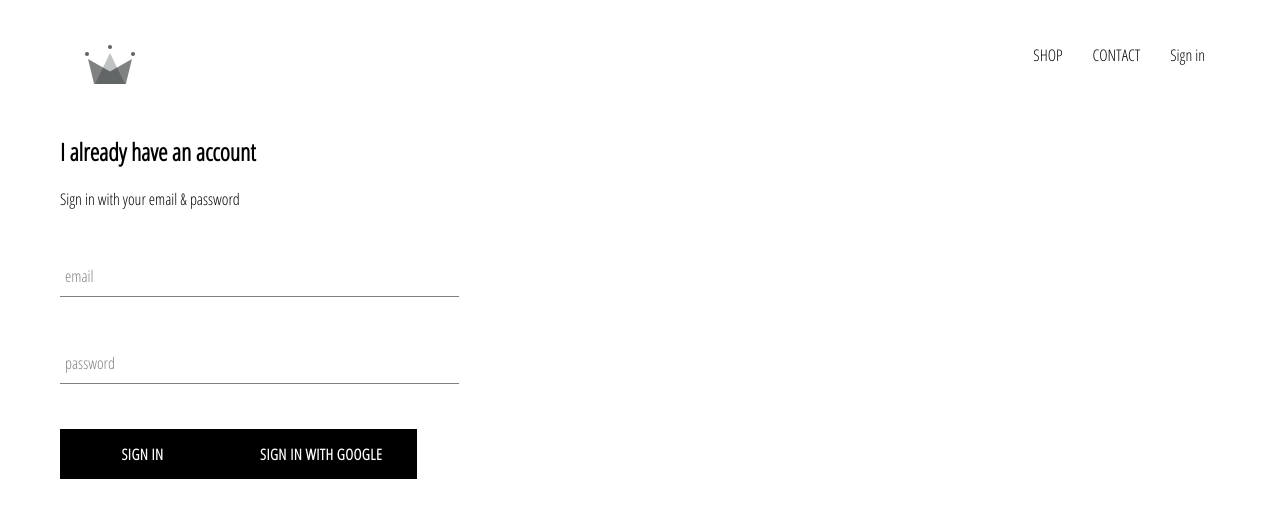
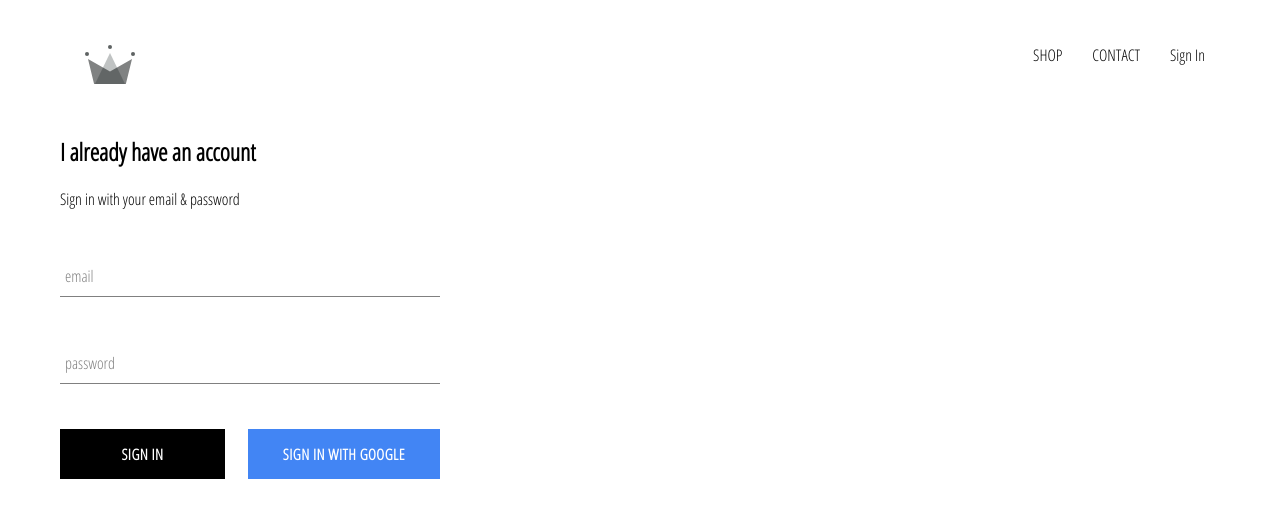
Before and after one commit to KyleF93/crwn-clothing, a React (Create React App) app: page /signin in a window 1280 px wide. Shown: the top 518 px of the page. Built offline with nearby package versions, Linux system fonts and the light colour scheme; no server answers.

Commit message:
integrated firebase into app, created sign in page with sign in component and sign in with Google

```diff
--- a/src/App.css
+++ b/src/App.css
@@ -7,3 +7,7 @@ a {
   text-decoration: none;
   color: black;
 }
+
+* {
+  box-sizing: border-box;
+}
--- a/src/App.js
+++ b/src/App.js
@@ -5,18 +5,45 @@ import ShopPage from './pages/shop/shop.component';
 import HomePage from './pages/homepage/homepage.component';
 import Header from './components/header/header.component';
 import SignInAndSignUp from './pages/signin-and-signup/signin-and-signup.component';
+import { auth } from './firebase/firebase.utils';
 
 
-function App() {
+class App extends React.Component {
+  constructor() {
+    super();
+
+    this.state = {
+      currentUser: null
+    }
+  }
+
+  unsubscribeFromAuth = null;
+
+    componentDidMount() {
+      this.unsubscribeFromAuth = auth.onAuthStateChanged(user => {
+        this.setState({currentUser: user});
+
+        console.log(user);
+      });
+    }
+
+    componentWillUnmount() {
+      this.unsubscribeFromAuth();
+    }
+
+
+    render() {
         return (
         <div>
-      <Header />
+          <Header currentUser= {this.state.currentUser} />
           <Switch>
             <Route exact path='/' component={HomePage} />
             <Route path='/shop' component={ShopPage} />
             <Route path='/signin' component={SignInAndSignUp} />
           </Switch>
         </div>
-  )
+      );
     }
+  }
+
 export default App;
--- a/src/components/custom-button/custom-button.component.jsx
+++ b/src/components/custom-button/custom-button.component.jsx
@@ -1,8 +1,8 @@
 import React from 'react';
 import './custom-button.styles.scss';
 
-const CustomButton = ({children, ...otherProps}) => (
-    <button className='custom-button' {...otherProps}>
+const CustomButton = ({children, isGoogleSignIn, ...otherProps}) => (
+    <button className={`${isGoogleSignIn ? 'google-sign-in' : ''} custom-button`} {...otherProps}>
         {children}
     </button>
 )
--- a/src/components/custom-button/custom-button.styles.scss
+++ b/src/components/custom-button/custom-button.styles.scss
@@ -19,4 +19,14 @@
       color: black;
       border: 1px solid black;
     }
+
+    &.google-sign-in {
+      background-color: #4285f4;
+      color: white;
+
+      &:hover {
+        background-color: #357ae8;
+        border: none;
+      }
+    }
   }
--- a/src/components/header/header.component.jsx
+++ b/src/components/header/header.component.jsx
@@ -2,8 +2,9 @@ import React from "react";
 import { Link } from "react-router-dom";
 import { ReactComponent as Logo } from "../../assets/crown.svg";
 import "./header.styles.scss";
+import { auth } from "../../firebase/firebase.utils";
 
-const Header = () => (
+const Header = ({currentUser}) => (
   <div className="header">
     <Link className="logo-container" to="/">
       <Logo className="logo" />
@@ -15,9 +16,12 @@ const Header = () => (
       <Link className="option" to="/shop">
         CONTACT
       </Link>
-      <Link className="option" to="/signin">
-        Sign in
-      </Link>
+      {
+        currentUser ?
+        <div className='option' onClick={() => auth.signOut()}>Sign Out</div>
+        :
+        <Link className='option' to='/signin'>Sign In</Link>
+      }
     </div>
   </div>
 );
--- a/src/components/header/header.styles.scss
+++ b/src/components/header/header.styles.scss
@@ -20,6 +20,7 @@
 
     .option {
       padding: 10px 15px;
+      cursor: pointer;
     }
   }
 }
--- a/src/components/sign-in/sign-in.component.jsx
+++ b/src/components/sign-in/sign-in.component.jsx
@@ -55,9 +55,10 @@ class SignIn extends React.Component {
             value={this.state.password}
             required
           />
-
+        <div className='buttons'>
           <CustomButton type="submit">Sign In</CustomButton>
-          <CustomButton onClick={signInWithGoogle}>Sign In with Google</CustomButton>
+          <CustomButton onClick={signInWithGoogle} isGoogleSignIn>Sign In with Google</CustomButton>
+          </div>
         </form>
       </div>
     );
--- a/src/components/sign-in/sign-in.styles.scss
+++ b/src/components/sign-in/sign-in.styles.scss
@@ -1,9 +1,14 @@
 .sign-in {
-    width: 30vw;
+    width: 380px;
     display: flex;
     flex-direction: column;
 
     .title {
         margin: 10px 0;
     }
+
+    .buttons {
+        display: flex;
+        justify-content: space-between;
+    }
 }
```
Lines whose indentation alone changed are shown as unchanged.
